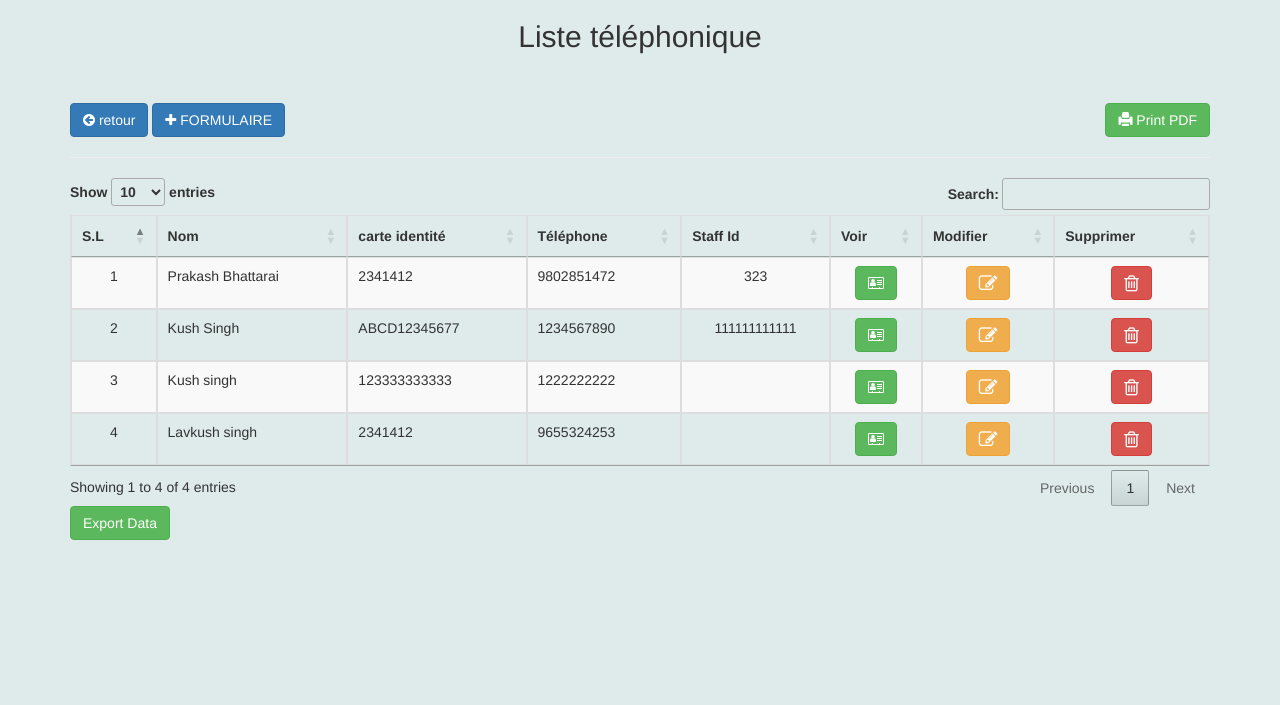
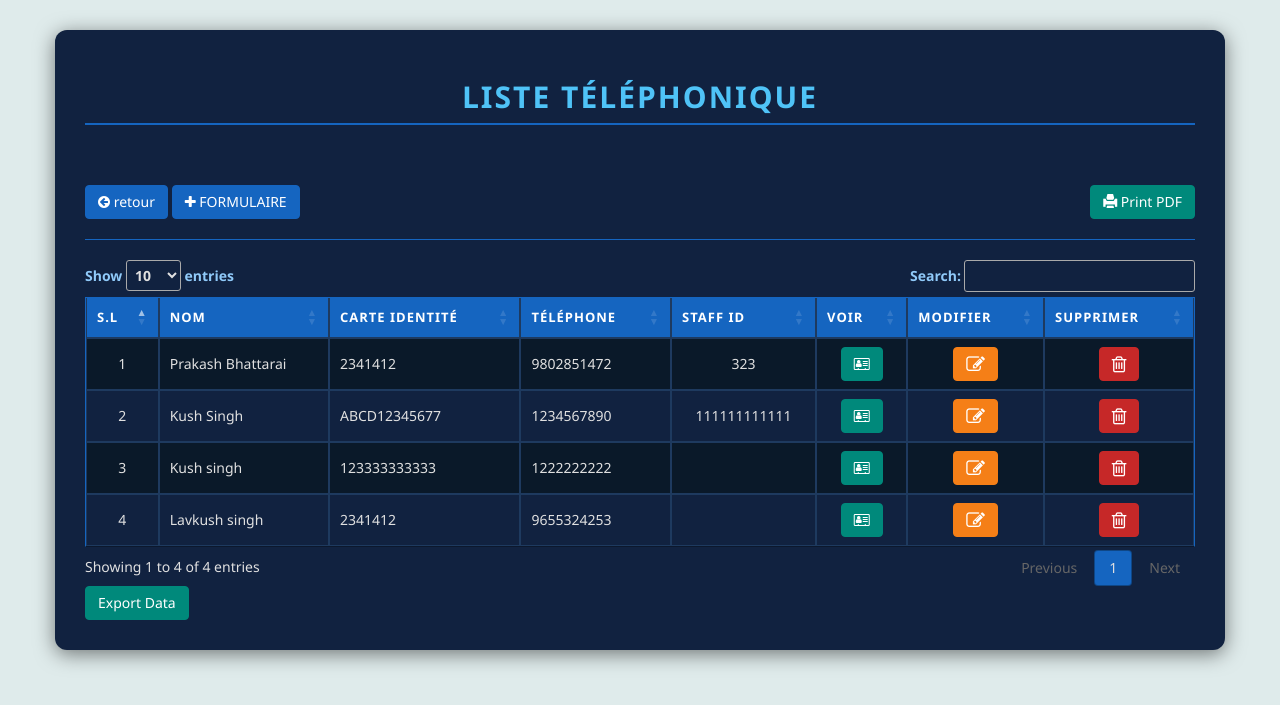
Before and after one commit to douda1994/resultat-find-result, a PHP site: page / in a window 1280 px wide. Shown: the top 705 px of the page. Run offline with PHP 8.4, Linux system fonts and the light colour scheme; data comes from the database, SQL or seed files in the repository; some libraries are stand-ins or nearby versions.

Commit message:
Update index.php

```diff
--- a/index.php
+++ b/index.php
@@ -10,6 +10,159 @@ include('db.php');
 	<meta charset="utf-8">
     <meta name="viewport" content="width=device-width, initial-scale=1">
     <link rel="stylesheet" href="https://maxcdn.bootstrapcdn.com/bootstrap/3.4.1/css/bootstrap.min.css">
+	<style>
+  /* ===== General ===== */
+  body {
+    background-color: #0d1b2a;
+    color: #e0e0e0;
+    font-family: 'Segoe UI', sans-serif;
+  }
+
+  /* ===== Title ===== */
+  h2.text-center {
+    color: #4fc3f7;
+    font-weight: bold;
+    letter-spacing: 2px;
+    margin-bottom: 20px;
+    text-transform: uppercase;
+    border-bottom: 2px solid #1565c0;
+    padding-bottom: 10px;
+  }
+
+  /* ===== Container ===== */
+  .container {
+    background-color: #112240;
+    padding: 30px;
+    border-radius: 12px;
+    margin-top: 30px;
+    box-shadow: 0 4px 20px rgba(0,0,0,0.5);
+  }
+
+  /* ===== Buttons ===== */
+  .btn-primary {
+    background-color: #1565c0;
+    border-color: #1565c0;
+  }
+  .btn-primary:hover {
+    background-color: #0d47a1;
+    border-color: #0d47a1;
+  }
+  .btn-success {
+    background-color: #00897b;
+    border-color: #00897b;
+  }
+  .btn-warning {
+    background-color: #f57f17;
+    border-color: #f57f17;
+  }
+  .btn-danger {
+    background-color: #c62828;
+    border-color: #c62828;
+  }
+
+  /* ===== Table ===== */
+  .table {
+    color: #e0e0e0;
+    border-color: #1565c0;
+  }
+  .table thead tr {
+    background-color: #1565c0;
+    color: #ffffff;
+    text-transform: uppercase;
+    font-size: 13px;
+    letter-spacing: 1px;
+  }
+  .table-bordered {
+    border: 1px solid #1565c0;
+  }
+  .table-striped > tbody > tr:nth-of-type(odd) {
+    background-color: #0a1929;
+  }
+  .table-striped > tbody > tr:nth-of-type(even) {
+    background-color: #112240;
+  }
+  .table-hover > tbody > tr:hover {
+    background-color: #1a3a5c;
+    color: #4fc3f7;
+  }
+  td, th {
+    border-color: #1e3a5f !important;
+    vertical-align: middle !important;
+  }
+
+  /* ===== Modal ===== */
+  .modal-content {
+    background-color: #112240;
+    color: #e0e0e0;
+    border: 1px solid #1565c0;
+    border-radius: 10px;
+  }
+  .modal-header {
+    background-color: #1565c0;
+    border-radius: 10px 10px 0 0;
+  }
+  .modal-title {
+    color: #ffffff;
+    font-weight: bold;
+  }
+  .modal-footer {
+    border-top: 1px solid #1e3a5f;
+  }
+  .close {
+    color: #ffffff;
+    opacity: 1;
+  }
+
+  /* ===== Form ===== */
+  .form-control {
+    background-color: #0d1b2a;
+    color: #e0e0e0;
+    border: 1px solid #1565c0;
+    border-radius: 6px;
+  }
+  .form-control:focus {
+    border-color: #4fc3f7;
+    box-shadow: 0 0 5px rgba(79,195,247,0.4);
+    background-color: #0a1929;
+    color: #ffffff;
+  }
+  label {
+    color: #90caf9;
+    font-weight: 600;
+  }
+
+  /* ===== HR ===== */
+  hr {
+    border-color: #1565c0;
+  }
+
+  /* ===== DataTable ===== */
+  .dataTables_wrapper .dataTables_filter input {
+    background-color: #0d1b2a;
+    color: #e0e0e0;
+    border: 1px solid #1565c0;
+    border-radius: 6px;
+    padding: 4px 8px;
+  }
+  .dataTables_wrapper .dataTables_length select {
+    background-color: #0d1b2a;
+    color: #e0e0e0;
+    border: 1px solid #1565c0;
+    border-radius: 6px;
+  }
+  .dataTables_wrapper .dataTables_info,
+  .dataTables_wrapper .dataTables_paginate {
+    color: #90caf9;
+  }
+  .dataTables_wrapper .dataTables_paginate .paginate_button {
+    color: #90caf9 !important;
+  }
+  .dataTables_wrapper .dataTables_paginate .paginate_button.current {
+    background: #1565c0 !important;
+    color: #fff !important;
+    border-radius: 4px;
+  }
+</style>
 
     <link rel="stylesheet" href="https://cdnjs.cloudflare.com/ajax/libs/font-awesome/4.7.0/css/font-awesome.min.css">
 	<link rel="stylesheet" href="//cdn.datatables.net/1.10.20/css/jquery.dataTables.min.css">
```
